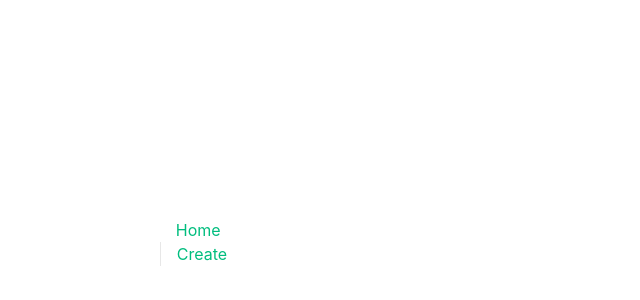
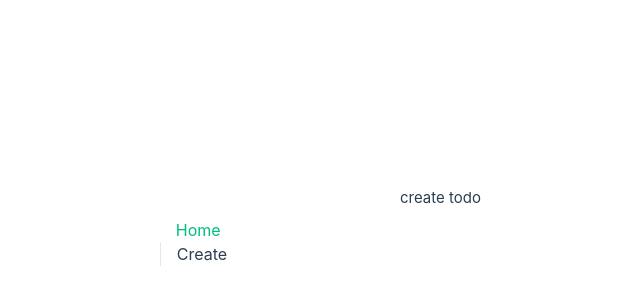
Before and after one commit to kristijan-pajtasev/vue-todo, a Vue app: page /create in a window 1280 px wide. Before the commit this address had no page. Shown: the part 166-466 px from the top of the page, without its empty margins (240-880 px from the left). Built offline with nearby package versions, Linux system fonts and the light colour scheme.

Commit message:
init create todo

```diff
--- /dev/null
+++ b/src/components/CreateTodo.vue
@@ -0,0 +1,24 @@
+<script>
+import { defineComponent } from 'vue'
+
+export default defineComponent({
+  // type inference enabled
+  props: {
+  },
+  mounted() {
+  },
+  data() {
+    return {
+    }
+  },
+  methods: {
+  }
+})
+</script>
+
+<template>
+  <div>create todo</div>
+</template>
+
+<style scoped>
+</style>
--- a/src/router/index.ts
+++ b/src/router/index.ts
@@ -24,6 +24,14 @@ const router = createRouter({
       // this generates a separate chunk (About.[hash].js) for this route
       // which is lazy-loaded when the route is visited.
       component: () => import('../views/ToDoItemView.vue')
+    },
+    {
+      path: '/create',
+      name: 'createTodo',
+      // route level code-splitting
+      // this generates a separate chunk (About.[hash].js) for this route
+      // which is lazy-loaded when the route is visited.
+      component: () => import('../views/CreateTodoView.vue')
     }
   ]
 })
--- /dev/null
+++ b/src/views/CreateToDoView.vue
@@ -0,0 +1,12 @@
+<script setup lang="ts">
+import TheWelcome from '../components/TheWelcome.vue'
+import ToDoList from "@/components/ToDoList.vue";
+import ToDoItem from "@/components/ToDoItem.vue";
+import CreateTodo from "@/components/CreateTodo.vue";
+</script>
+
+<template>
+  <main>
+    <CreateTodo />
+  </main>
+</template>
```
